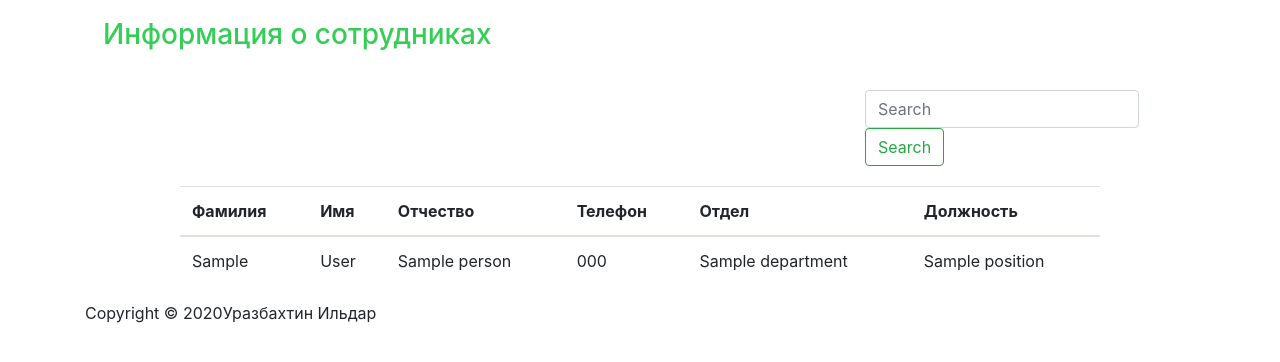
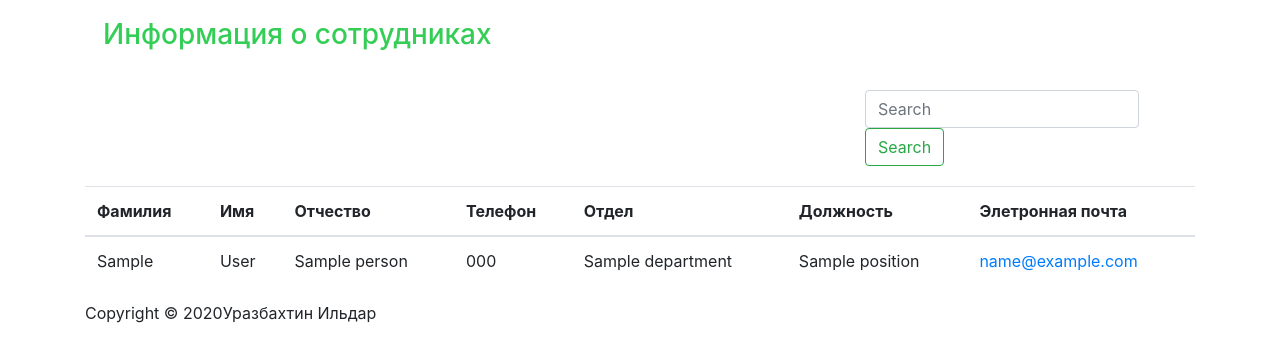
Before and after one commit to IldarProgrammist/InvPro_, a Django app: page /contacts/ in a window 1280 px wide. Shown: the part 43-405 px from the top of the page. Run offline with Django 3.2, Linux system fonts and the light colour scheme; tables that the repository leaves empty hold one stand-in row (values such as "Sample post"); some libraries are stand-ins or nearby versions.

Commit message:
Create new Project

```diff
--- a/person/admin.py
+++ b/person/admin.py
@@ -5,7 +5,7 @@ from person.models import Person, Department, Position
 
 @admin.register(Person)
 class Person(admin.ModelAdmin):
-    list_display = ('firstName','lastName','fatherName', 'phone','depatName','position')
+    list_display = ('firstName','lastName','fatherName', 'phone','depatName','position','email')
 
 @admin.register(Department)
 class Depatment(admin.ModelAdmin):
--- a/person/models.py
+++ b/person/models.py
@@ -32,7 +32,7 @@ class Person(models.Model):
     photo = models.ImageField( blank=True)
     depatName = models.ForeignKey(Department, models.CASCADE, verbose_name='Отдел')
     position = models.ForeignKey(Position,    models.CASCADE, verbose_name='Должность')
-
+    email = models.EmailField(verbose_name='Электронная почта', blank=True)
 
     def __str__(self):
         return self.firstName
--- a/templates/person/contct.html
+++ b/templates/person/contct.html
@@ -41,12 +41,10 @@
 
 
 
-
-
     <div class="row">
         <div class="col">
         </div>
-        <div class="col-10">
+        <div class="col-12">
             <table class="table table-hover table-inverse">
                   <thead>
                     <tr>
@@ -57,6 +55,7 @@
                       <th>Телефон</th>
                         <th>Отдел</th>
                         <th>Должность</th>
+                         <th>Элетронная почта</th>
                     </tr>
                   </thead>
 
@@ -69,6 +68,7 @@
                           <td>{{ person.phone }}</td>
                             <td>{{ person.depatName }}</td>
                              <td>{{ person.position }}</td>
+                            <td><a href="#">{{ person.email }}</a> </td>
                         </tr>
                       </tbody>
                     {% endfor %}
```
